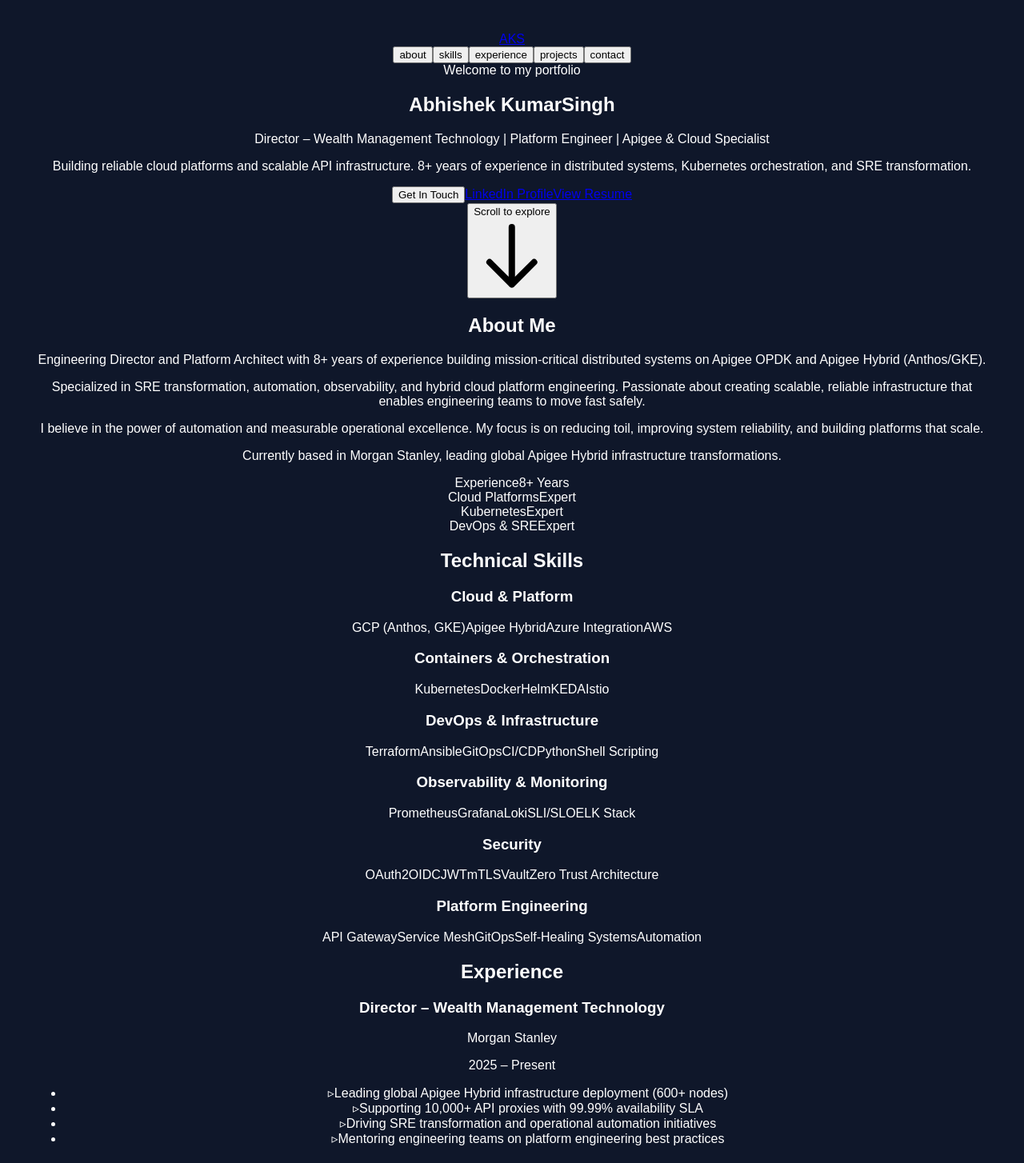
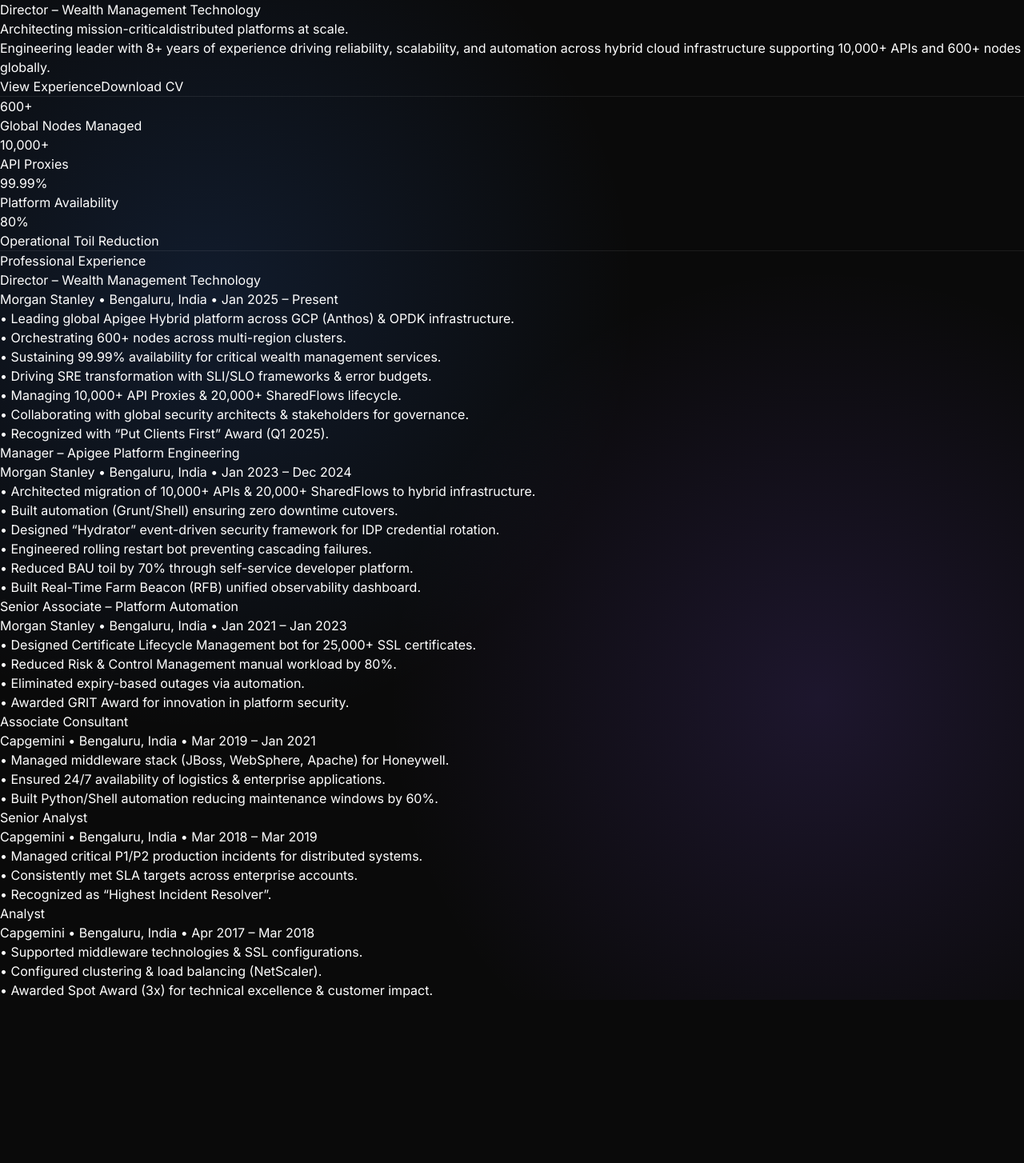
Before and after one commit to abhishekgplus/portfolio, a Next.js app: page / in a window 1280 px wide. Shown: the top 1454 px of the page at 80% size. After the commit the page ends 1250 px from the top, so only its background shows below. Built offline with nearby package versions, Linux system fonts and the light colour scheme.

Commit message:
Upgrade to executive portfolio design

```diff
--- a/package.json
+++ b/package.json
@@ -12,6 +12,7 @@
     "lint": "next lint"
   },
   "dependencies": {
+    "@next/font": "^14.2.15",
     "next": "14.2.15",
     "react": "^18",
     "react-dom": "^18"
--- a/src/app/globals.css
+++ b/src/app/globals.css
@@ -1,7 +1,133 @@
+@tailwind base;
+@tailwind components;
+@tailwind utilities;
+
+/* ----------------------------
+   Base Reset & Typography
+----------------------------- */
+
+html {
+  scroll-behavior: smooth;
+}
+
 body {
-  background-color: #0f172a;
-  color: #ffffff;
-  font-family: sans-serif;
-  padding: 2rem;
-  text-align: center;
+  @apply antialiased;
+  background: radial-gradient(
+      circle at 20% 30%,
+      rgba(59, 130, 246, 0.15),
+      transparent 40%
+    ),
+    radial-gradient(
+      circle at 80% 70%,
+      rgba(139, 92, 246, 0.15),
+      transparent 40%
+    ),
+    #0A0A0A;
+  color: white;
 }
+
+/* Improve text rendering */
+* {
+  -webkit-font-smoothing: antialiased;
+  -moz-osx-font-smoothing: grayscale;
+}
+
+/* ----------------------------
+   Selection Styling
+----------------------------- */
+
+::selection {
+  background: rgba(59, 130, 246, 0.4);
+  color: white;
+}
+
+/* ----------------------------
+   Scrollbar Styling (Premium)
+----------------------------- */
+
+::-webkit-scrollbar {
+  width: 8px;
+}
+
+::-webkit-scrollbar-track {
+  background: #0A0A0A;
+}
+
+::-webkit-scrollbar-thumb {
+  background: rgba(255, 255, 255, 0.15);
+  border-radius: 10px;
+}
+
+::-webkit-scrollbar-thumb:hover {
+  background: rgba(255, 255, 255, 0.3);
+}
+
+/* ----------------------------
+   Section Divider
+----------------------------- */
+
+.section-divider {
+  border-top: 1px solid rgba(255, 255, 255, 0.08);
+}
+
+/* ----------------------------
+   Role Divider (Experience)
+----------------------------- */
+
+.role-divider {
+  border-bottom: 1px solid rgba(255, 255, 255, 0.08);
+  padding-bottom: 3rem;
+}
+
+/* ----------------------------
+   Premium Gradient Text Utility
+----------------------------- */
+
+.gradient-text {
+  background: linear-gradient(to right, #3b82f6, #8b5cf6);
+  -webkit-background-clip: text;
+  -webkit-text-fill-color: transparent;
+}
+
+/* ----------------------------
+   Glass Card Utility
+----------------------------- */
+
+.glass-card {
+  background: rgba(255, 255, 255, 0.04);
+  backdrop-filter: blur(12px);
+  border: 1px solid rgba(255, 255, 255, 0.08);
+  border-radius: 16px;
+}
+
+/* ----------------------------
+   Subtle Hover Glow
+----------------------------- */
+
+.glow-hover {
+  transition: all 0.3s ease;
+}
+
+.glow-hover:hover {
+  box-shadow: 0 0 30px rgba(59, 130, 246, 0.2);
+  transform: translateY(-4px);
+}
+
+/* ----------------------------
+   Fade-in Animation
+----------------------------- */
+
+@keyframes fadeInUp {
+  from {
+    opacity: 0;
+    transform: translateY(20px);
+  }
+  to {
+    opacity: 1;
+    transform: translateY(0);
+  }
+}
+
+.fade-in {
+  animation: fadeInUp 0.8s ease forwards;
+}
--- a/src/app/layout.tsx
+++ b/src/app/layout.tsx
@@ -1,30 +1,23 @@
-import type { Metadata } from 'next'
-import './globals.css'
-import Navigation from '@/components/Navigation'
+import "./globals.css";
+import { Inter } from "next/font/google";
 
-export const metadata: Metadata = {
-  title: 'Abhishek Kumar Singh - Platform Engineer & Director',
-  description: 'Director – Wealth Management Technology | Platform Engineer | Apigee & Cloud Specialist. Building reliable cloud platforms and scalable API infrastructure.',
-  keywords: 'Platform Engineer, Apigee, Kubernetes, GCP, Cloud Architecture, DevOps',
-  authors: [{ name: 'Abhishek Kumar Singh' }],
-  openGraph: {
-    title: 'Abhishek Kumar Singh - Platform Engineer & Director',
-    description: 'Director – Wealth Management Technology | Platform Engineer | Apigee & Cloud Specialist',
-    type: 'website',
-  },
-}
+const inter = Inter({ subsets: ["latin"] });
+
+export const metadata = {
+  title: "Abhishek Kumar Singh | Engineering Director",
+  description: "Director – Wealth Management Technology | Platform Architect",
+};
 
 export default function RootLayout({
   children,
 }: {
-  children: React.ReactNode
+  children: React.ReactNode;
 }) {
   return (
-    <html lang="en" className="scroll-smooth">
-      <body className="bg-slate-950 text-slate-50 antialiased">
-        <Navigation />
-        <main>{children}</main>
+    <html lang="en">
+      <body className={`${inter.className} bg-[#0A0A0A] text-white`}>
+        {children}
       </body>
     </html>
-  )
+  );
 }
--- a/src/app/page.tsx
+++ b/src/app/page.tsx
@@ -1,31 +1,13 @@
-import Hero from '@/components/Hero'
-import About from '@/components/About'
-import Skills from '@/components/Skills'
-import Experience from '@/components/Experience'
-import Projects from '@/components/Projects'
-import Awards from '@/components/Awards'
-import Contact from '@/components/Contact'
+import Hero from "@/components/Hero";
+import Metrics from "@/components/Metrics";
+import Experience from "@/components/Experience";
 
 export default function Home() {
   return (
     <>
       <Hero />
-      <About />
-      <Skills />
+      <Metrics />
       <Experience />
-      <Projects />
-      <Awards />
-      <Contact />
-
-      {/* Footer */}
-      <footer className="border-t border-slate-700 bg-slate-950 py-8">
-        <div className="max-width-container px-4 sm:px-6 lg:px-8">
-          <div className="text-center text-slate-400">
-            <p>© 2025 Abhishek Kumar Singh. All rights reserved.</p>
-            <p className="text-sm mt-2">Built with Next.js and Tailwind CSS</p>
-          </div>
-        </div>
-      </footer>
     </>
-  )
+  );
 }
--- a/src/components/Experience.tsx
+++ b/src/components/Experience.tsx
@@ -1,84 +1,118 @@
 export default function Experience() {
-  const experiences = [
-    {
-      title: 'Director – Wealth Management Technology',
-      company: 'Morgan Stanley',
-      period: '2025 – Present',
-      highlights: [
-        'Leading global Apigee Hybrid infrastructure deployment (600+ nodes)',
-        'Supporting 10,000+ API proxies with 99.99% availability SLA',
-        'Driving SRE transformation and operational automation initiatives',
-        'Mentoring engineering teams on platform engineering best practices'
-      ]
-    },
-    {
-      title: 'Manager – Platform Engineering',
-      company: 'Morgan Stanley',
-      period: '2024 – 2025',
-      highlights: [
-        'Migrated 10,000+ APIs to hybrid cloud with zero downtime',
-        'Built self-healing automation reducing operational toil by 70%',
-        'Implemented KEDA-based serverless autoscaling infrastructure',
-        'Designed and deployed certificate lifecycle management automation'
-      ]
-    },
-    {
-      title: 'Senior Platform Engineer',
-      company: 'Capgemini',
-      period: '2020 – 2024',
-      highlights: [
-        'Designed Apigee OPDK to Hybrid migration strategy for enterprise clients',
-        'Built comprehensive monitoring and observability solutions',
-        'Implemented GitOps pipelines for infrastructure management',
-        'Developed Kubernetes cluster management and scaling solutions'
-      ]
-    },
-    {
-      title: 'Platform Engineer',
-      company: 'Capgemini',
-      period: '2018 – 2020',
-      highlights: [
-        'Deployed and managed Kubernetes clusters at scale',
-        'Built CI/CD pipelines using Jenkins and GitLab',
-        'Implemented infrastructure-as-code practices',
-        'Developed monitoring dashboards and alerting systems'
-      ]
-    }
-  ]
+  return (
+    <section id="experience" className="py-24 section-divider px-6 md:px-20">
 
-  return (
-    <section id="experience" className="section-padding bg-slate-900/50 border-t border-slate-700">
-      <div className="max-width-container space-y-12">
-        <div className="space-y-4">
-          <h2 className="text-4xl sm:text-5xl font-bold">Experience</h2>
-          <div className="w-20 h-1 bg-gradient-to-r from-blue-500 to-cyan-500 rounded-full" />
+      <h2 className="text-3xl font-bold mb-16">
+        Professional Experience
+      </h2>
+
+      <div className="space-y-20">
+
+        {/* Director */}
+        <div>
+          <h3 className="text-2xl font-semibold">
+            Director – Wealth Management Technology
+          </h3>
+          <p className="text-gray-400">
+            Morgan Stanley • Bengaluru, India • Jan 2025 – Present
+          </p>
+
+          <ul className="mt-6 space-y-3 text-gray-400 leading-relaxed">
+            <li>• Leading global Apigee Hybrid platform across GCP (Anthos) & OPDK infrastructure.</li>
+            <li>• Orchestrating 600+ nodes across multi-region clusters.</li>
+            <li>• Sustaining 99.99% availability for critical wealth management services.</li>
+            <li>• Driving SRE transformation with SLI/SLO frameworks & error budgets.</li>
+            <li>• Managing 10,000+ API Proxies & 20,000+ SharedFlows lifecycle.</li>
+            <li>• Collaborating with global security architects & stakeholders for governance.</li>
+            <li>• Recognized with “Put Clients First” Award (Q1 2025).</li>
+          </ul>
         </div>
 
-        <div className="space-y-6">
-          {experiences.map((exp, index) => (
-            <div key={index} className="experience-card">
-              <div className="flex flex-col sm:flex-row sm:items-start sm:justify-between gap-4 mb-4">
-                <div>
-                  <h3 className="text-xl font-bold text-blue-400">{exp.title}</h3>
-                  <p className="text-lg font-semibold text-slate-300">{exp.company}</p>
-                </div>
-                <span className="inline-block px-4 py-1 bg-slate-700/50 rounded-full text-sm font-medium text-slate-300 whitespace-nowrap">
-                  {exp.period}
-                </span>
-              </div>
+        {/* Manager */}
+        <div>
+          <h3 className="text-2xl font-semibold">
+            Manager – Apigee Platform Engineering
+          </h3>
+          <p className="text-gray-400">
+            Morgan Stanley • Bengaluru, India • Jan 2023 – Dec 2024
+          </p>
 
-              <ul className="space-y-2">
-                {exp.highlights.map((highlight, i) => (
-                  <li key={i} className="flex gap-3 text-slate-300">
-                    <span className="text-blue-400 mt-1 flex-shrink-0">▹</span>
-                    <span>{highlight}</span>
-                  </li>
-                ))}
-              </ul>
-            </div>
-          ))}
+          <ul className="mt-6 space-y-3 text-gray-400 leading-relaxed">
+            <li>• Architected migration of 10,000+ APIs & 20,000+ SharedFlows to hybrid infrastructure.</li>
+            <li>• Built automation (Grunt/Shell) ensuring zero downtime cutovers.</li>
+            <li>• Designed “Hydrator” event-driven security framework for IDP credential rotation.</li>
+            <li>• Engineered rolling restart bot preventing cascading failures.</li>
+            <li>• Reduced BAU toil by 70% through self-service developer platform.</li>
+            <li>• Built Real-Time Farm Beacon (RFB) unified observability dashboard.</li>
+          </ul>
         </div>
+
+        {/* Senior Associate */}
+        <div>
+          <h3 className="text-2xl font-semibold">
+            Senior Associate – Platform Automation
+          </h3>
+          <p className="text-gray-400">
+            Morgan Stanley • Bengaluru, India • Jan 2021 – Jan 2023
+          </p>
+
+          <ul className="mt-6 space-y-3 text-gray-400 leading-relaxed">
+            <li>• Designed Certificate Lifecycle Management bot for 25,000+ SSL certificates.</li>
+            <li>• Reduced Risk & Control Management manual workload by 80%.</li>
+            <li>• Eliminated expiry-based outages via automation.</li>
+            <li>• Awarded GRIT Award for innovation in platform security.</li>
+          </ul>
+        </div>
+
+        {/* Capgemini Associate Consultant */}
+        <div>
+          <h3 className="text-2xl font-semibold">
+            Associate Consultant
+          </h3>
+          <p className="text-gray-400">
+            Capgemini • Bengaluru, India • Mar 2019 – Jan 2021
+          </p>
+
+          <ul className="mt-6 space-y-3 text-gray-400 leading-relaxed">
+            <li>• Managed middleware stack (JBoss, WebSphere, Apache) for Honeywell.</li>
+            <li>• Ensured 24/7 availability of logistics & enterprise applications.</li>
+            <li>• Built Python/Shell automation reducing maintenance windows by 60%.</li>
+          </ul>
+        </div>
+
+        {/* Capgemini Senior Analyst */}
+        <div>
+          <h3 className="text-2xl font-semibold">
+            Senior Analyst
+          </h3>
+          <p className="text-gray-400">
+            Capgemini • Bengaluru, India • Mar 2018 – Mar 2019
+          </p>
+
+          <ul className="mt-6 space-y-3 text-gray-400 leading-relaxed">
+            <li>• Managed critical P1/P2 production incidents for distributed systems.</li>
+            <li>• Consistently met SLA targets across enterprise accounts.</li>
+            <li>• Recognized as “Highest Incident Resolver”.</li>
+          </ul>
+        </div>
+
+        {/* Capgemini Analyst */}
+        <div>
+          <h3 className="text-2xl font-semibold">
+            Analyst
+          </h3>
+          <p className="text-gray-400">
+            Capgemini • Bengaluru, India • Apr 2017 – Mar 2018
+          </p>
+
+          <ul className="mt-6 space-y-3 text-gray-400 leading-relaxed">
+            <li>• Supported middleware technologies & SSL configurations.</li>
+            <li>• Configured clustering & load balancing (NetScaler).</li>
+            <li>• Awarded Spot Award (3x) for technical excellence & customer impact.</li>
+          </ul>
+        </div>
+
       </div>
     </section>
-  )
+  );
 }
--- a/src/components/Hero.tsx
+++ b/src/components/Hero.tsx
@@ -1,83 +1,39 @@
-'use client'
+export default function Hero() {
+  return (
+    <section className="min-h-screen flex flex-col justify-center px-6 md:px-20">
 
-export default function Hero() {
-  const handleScroll = (id: string) => {
-    const element = document.getElementById(id)
-    element?.scrollIntoView({ behavior: 'smooth' })
-  }
+      <p className="text-gray-400 uppercase tracking-widest">
+        Director – Wealth Management Technology
+      </p>
 
-  return (
-    <section className="relative min-h-screen flex items-center pt-20 section-padding">
-      <div className="max-width-container w-full">
-        <div className="space-y-8">
-          {/* Animated gradient background */}
-          <div className="absolute inset-0 -z-10 overflow-hidden">
-            <div className="absolute top-0 right-0 w-96 h-96 bg-blue-600/10 rounded-full blur-3xl animate-pulse" />
-            <div className="absolute bottom-0 left-0 w-96 h-96 bg-cyan-600/10 rounded-full blur-3xl animate-pulse" />
-          </div>
-
-          {/* Main content */}
-          <div className="space-y-6">
-            <div className="inline-block">
-              <span className="text-sm font-semibold text-blue-400 tracking-widest uppercase">Welcome to my portfolio</span>
-            </div>
-
-            <h1 className="text-5xl sm:text-6xl lg:text-7xl font-bold tracking-tight">
-              <span className="block">Abhishek Kumar</span>
-              <span className="block">Singh</span>
+      <h1 className="text-5xl md:text-7xl font-bold mt-6 leading-tight">
+        Architecting mission-critical
+        <span className="block bg-gradient-to-r from-blue-500 to-purple-500 bg-clip-text text-transparent">
+          distributed platforms at scale.
+        </span>
       </h1>
 
-            <p className="text-xl sm:text-2xl text-slate-400 max-w-2xl">
-              Director – Wealth Management Technology | Platform Engineer | Apigee & Cloud Specialist
+      <p className="mt-8 max-w-3xl text-gray-400 text-lg">
+        Engineering leader with 8+ years of experience driving reliability,
+        scalability, and automation across hybrid cloud infrastructure
+        supporting 10,000+ APIs and 600+ nodes globally.
       </p>
 
-            <p className="text-lg text-slate-400 max-w-3xl leading-relaxed">
-              Building reliable cloud platforms and scalable API infrastructure. 8+ years of experience in distributed systems, Kubernetes orchestration, and SRE transformation.
-            </p>
-          </div>
-
-          {/* CTA Buttons */}
-          <div className="flex flex-wrap gap-4 pt-8">
-            <button
-              onClick={() => handleScroll('contact')}
-              className="btn-primary"
+      <div className="mt-10 flex gap-4">
+        <a
+          href="#experience"
+          className="px-6 py-3 bg-white text-black rounded-lg"
         >
-              Get In Touch
-            </button>
-
-            <a
-              href="https://linkedin.com/in/aksingh14"
-              target="_blank"
-              rel="noopener noreferrer"
-              className="btn-secondary"
-            >
-              LinkedIn Profile
+          View Experience
         </a>
 
         <a
-              href="https://drive.google.com/file/d/YOUR_RESUME_LINK_HERE/view"
-              target="_blank"
-              rel="noopener noreferrer"
-              className="btn-secondary"
+          href="/Abhishek_Singh_CV.pdf"
+          className="px-6 py-3 border border-white/20 rounded-lg hover:bg-white/10 transition"
         >
-              View Resume
+          Download CV
         </a>
       </div>
-
-          {/* Scroll indicator */}
-          <div className="pt-12">
-            <button
-              onClick={() => handleScroll('about')}
-              className="flex flex-col items-center gap-2 text-slate-400 hover:text-blue-400 transition-colors animate-bounce"
-            >
-              <span className="text-sm font-medium">Scroll to explore</span>
-              <svg className="w-6 h-6" fill="none" stroke="currentColor" viewBox="0 0 24 24">
-                <path strokeLinecap="round" strokeLinejoin="round" strokeWidth={2} d="M19 14l-7 7m0 0l-7-7m7 7V3" />
-              </svg>
-            </button>
-          </div>
-        </div>
-      </div>
     </section>
-  )
+  );
 }
--- /dev/null
+++ b/src/components/Metrics.tsx
@@ -0,0 +1,29 @@
+export default function Metrics() {
+  return (
+    <section className="py-24 section-divider">
+      <div className="max-w-6xl mx-auto grid md:grid-cols-4 gap-12 text-center px-6">
+
+        <div>
+          <h3 className="text-4xl font-bold text-blue-500">600+</h3>
+          <p className="text-gray-400 mt-2">Global Nodes Managed</p>
+        </div>
+
+        <div>
+          <h3 className="text-4xl font-bold text-blue-500">10,000+</h3>
+          <p className="text-gray-400 mt-2">API Proxies</p>
+        </div>
+
+        <div>
+          <h3 className="text-4xl font-bold text-blue-500">99.99%</h3>
+          <p className="text-gray-400 mt-2">Platform Availability</p>
+        </div>
+
+        <div>
+          <h3 className="text-4xl font-bold text-blue-500">80%</h3>
+          <p className="text-gray-400 mt-2">Operational Toil Reduction</p>
+        </div>
+
+      </div>
+    </section>
+  );
+}
```
Also changed, not shown: 2 other files (tests, documents, lock files or other folders). Lines whose indentation alone changed are shown as unchanged.
